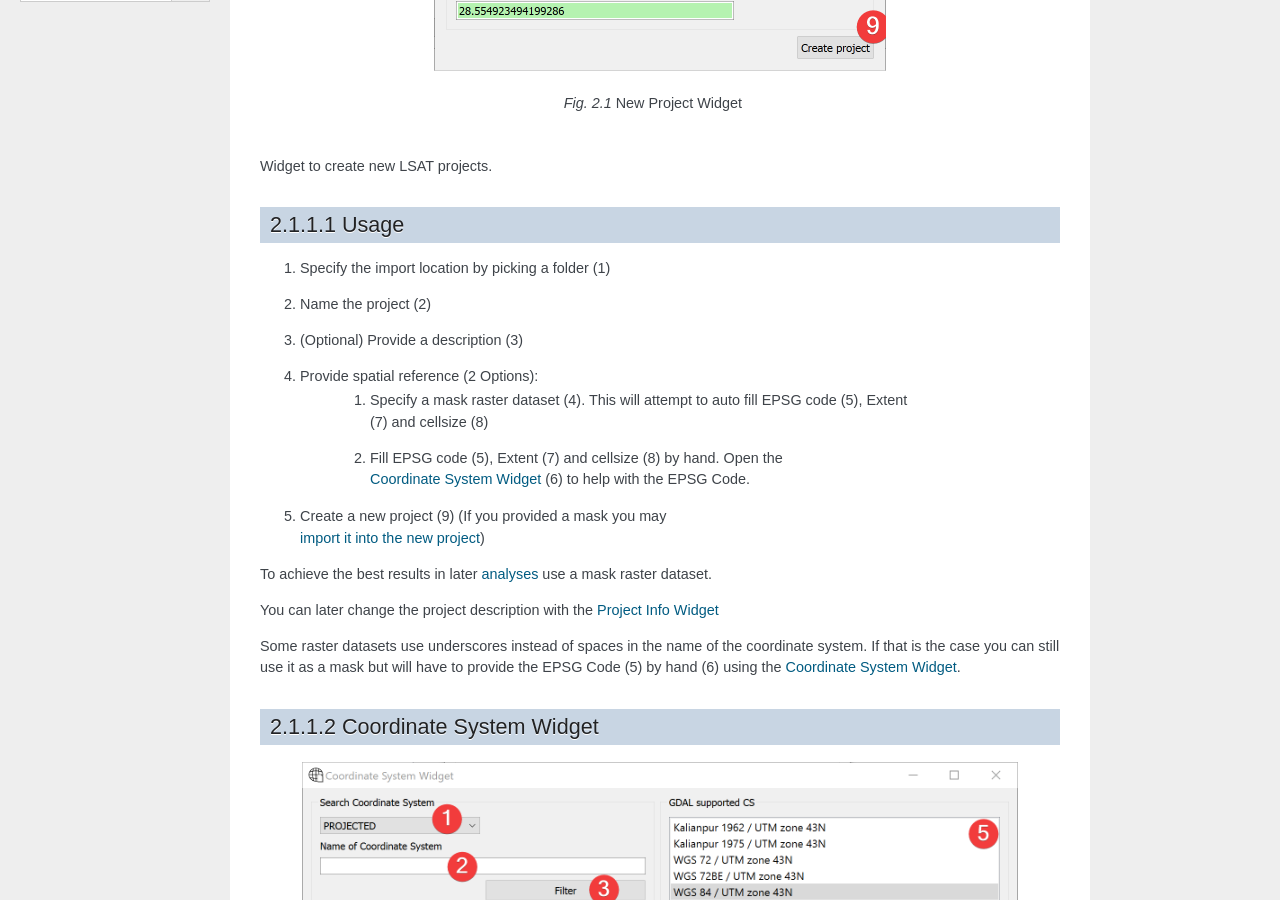
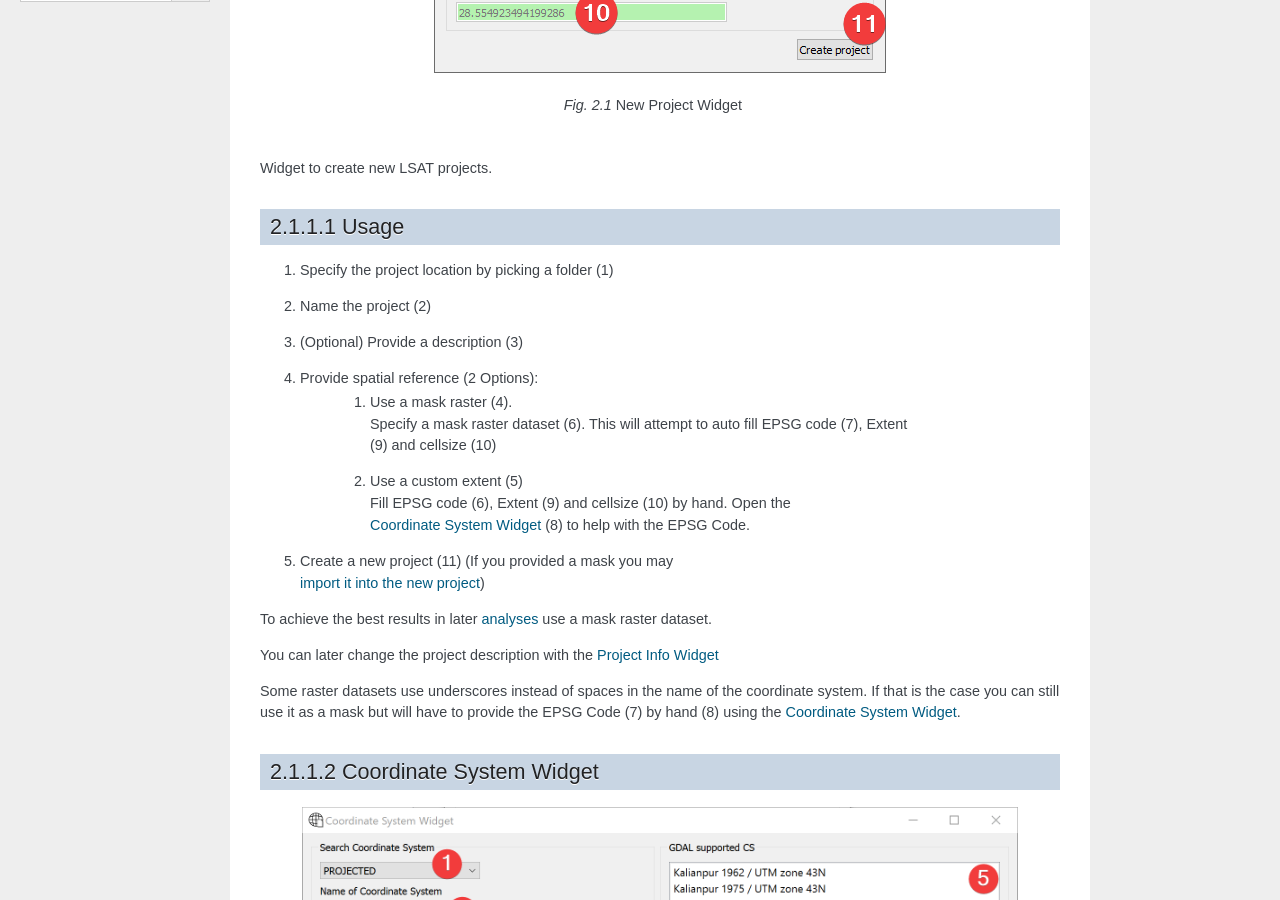
Before and after one commit to BGR-EGHA/LSAT-Documentation, a Sphinx documentation site: the page built from source/PROJECT/Project/NewProject.rst, in a window 1280 px wide and 900 px high, scrolled down 721 px. Built offline with Sphinx 7.4.7, drawn with Linux system fonts in a browser that asks for light colours.

Commit message:
Updated screenshot and usage due to ui changes.

```diff
--- a/source/PROJECT/Project/NewProject.rst
+++ b/source/PROJECT/Project/NewProject.rst
@@ -4,7 +4,7 @@ New Project
 -----------
 
 .. figure:: img/NewProject1.png
-   :scale: 50 %
+   :scale: 100 %
    :alt: New Project Widget
 
    New Project Widget
@@ -14,15 +14,17 @@ Widget to create new LSAT projects.
 Usage
 ^^^^^
 
-#. Specify the import location by picking a folder (1)
+#. Specify the project location by picking a folder (1)
 #. Name the project (2)
 #. (Optional) Provide a description (3)
 #. Provide spatial reference (2 Options):
-    #. | Specify a mask raster dataset (4). This will attempt to auto fill EPSG code (5), Extent
-       | (7) and cellsize (8)
-    #. | Fill EPSG code (5), Extent (7) and cellsize (8) by hand. Open the
-       | :ref:`Coordinate System Widget<coordinatesystem>` (6) to help with the EPSG Code.
-#. | Create a new project (9) (If you provided a mask you may
+    #. | Use a mask raster (4).
+       | Specify a mask raster dataset (6). This will attempt to auto fill EPSG code (7), Extent
+       | (9) and cellsize (10)
+    #. | Use a custom extent (5)
+       | Fill EPSG code (6), Extent (9) and cellsize (10) by hand. Open the
+       | :ref:`Coordinate System Widget<coordinatesystem>` (8) to help with the EPSG Code.
+#. | Create a new project (11) (If you provided a mask you may
    | :ref:`import it into the new project<maskrasterimport>`)
 
 To achieve the best results in later :doc:`analyses</ANALYSIS/ANALYSIS>` use a mask raster
@@ -32,8 +34,8 @@ You can later change the project description with the
 :doc:`Project Info Widget</PROJECT/Project/ProjectInfo>`
 
 Some raster datasets use underscores instead of spaces in the name of the coordinate system. If
-that is the case you can still use it as a mask but will have to provide the EPSG Code (5) by hand
-(6) using the :ref:`Coordinate System Widget<coordinatesystem>`.
+that is the case you can still use it as a mask but will have to provide the EPSG Code (7) by hand
+(8) using the :ref:`Coordinate System Widget<coordinatesystem>`.
 
 .. _coordinatesystem:
 
```
Also changed, not shown: source/PROJECT/Project/img/NewProject1.png.
